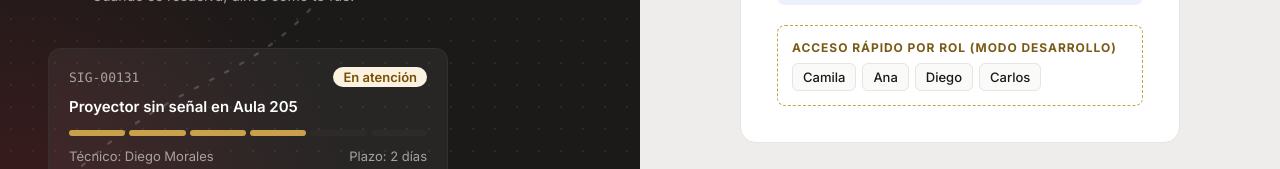
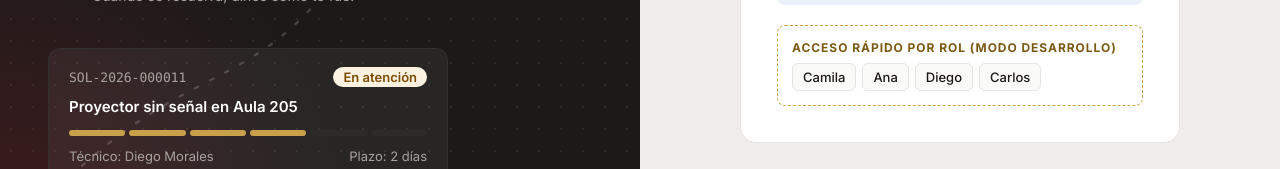
Before and after one commit to JudithVCQ/SIGSU-frontend, a React (Vite) app: page /login in a window 1280 px wide. Shown: the part 542-711 px from the top of the page. Built offline with nearby package versions, Linux system fonts and the light colour scheme; no server answers.

Commit message:
style(login): usar el formato real de código en la tarjeta de ejemplo

```diff
--- a/src/auth/AuthShell.jsx
+++ b/src/auth/AuthShell.jsx
@@ -52,7 +52,7 @@ export default function AuthShell({ children }) {
 
           <figure className="auth-ejemplo" aria-label="Ejemplo ilustrativo de una solicitud en curso">
             <div className="auth-ejemplo-cabecera">
-              <span className="auth-ejemplo-codigo">SIG-00131</span>
+              <span className="auth-ejemplo-codigo">SOL-2026-000011</span>
               <span className="auth-ejemplo-estado">En atención</span>
             </div>
             <div className="auth-ejemplo-titulo">Proyector sin señal en Aula 205</div>
```
